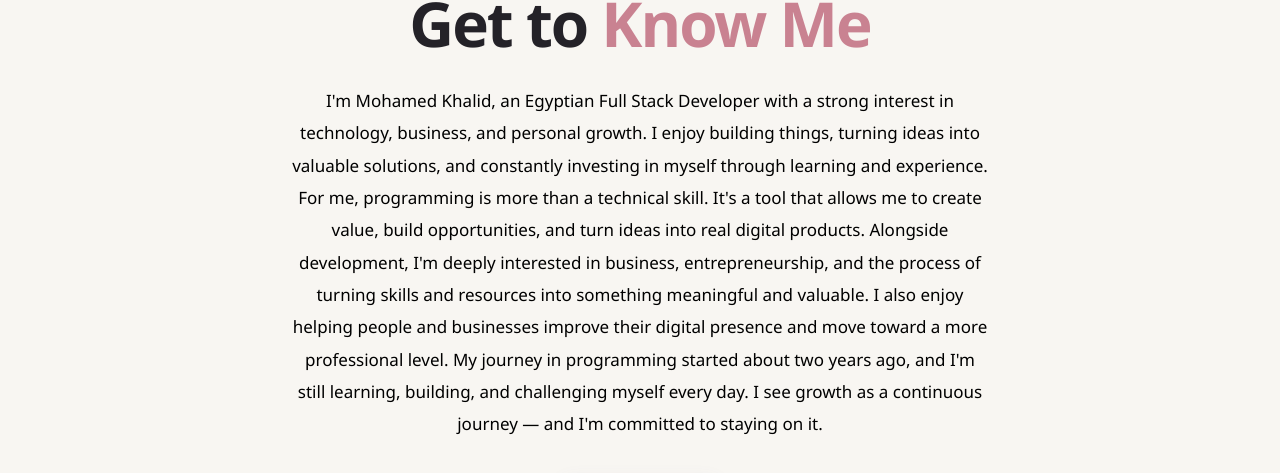
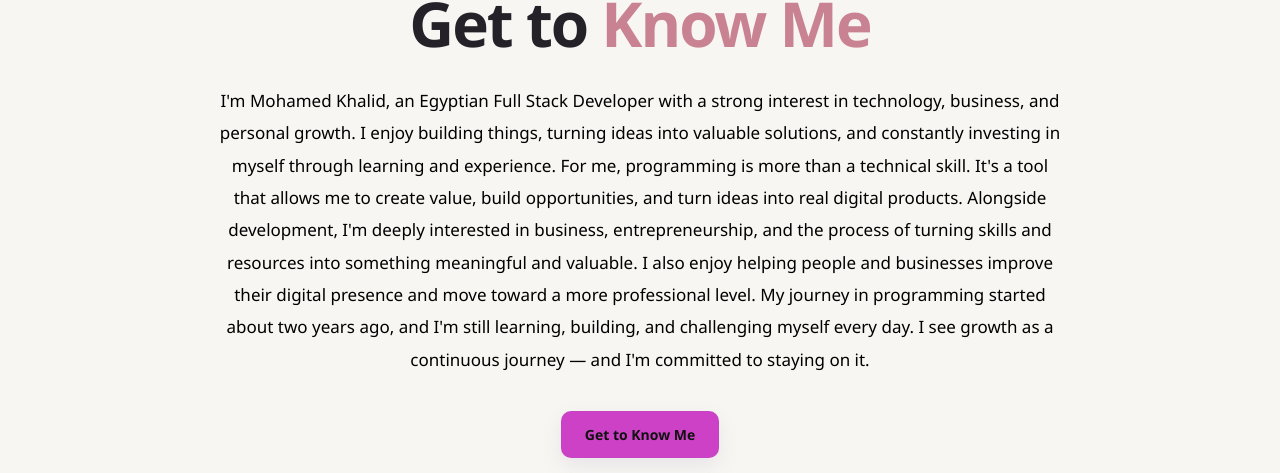
Before and after one commit to khalidmuhamadmuhamad80-arch/portfolio-frontend, a React app: page / in a window 1280 px wide. Shown: the part 943-1416 px from the top of the page. Built offline with nearby package versions, Linux system fonts and the light colour scheme; no server answers; the HTML template or start-up script is replaced by a standard one.

Commit message:
Update navbar text color

```diff
--- a/src/components/About.css
+++ b/src/components/About.css
@@ -4,7 +4,7 @@
 
 .about {
   width: 100%;
-  min-height: 65vh;
+  min-height: auto;
 
   display: flex;
   align-items: center;
@@ -82,7 +82,7 @@
 ========================================= */
 
 .about-description {
-  width: min(700px, 100%);
+  width: min(850px, 100%);
 
   margin: 28px auto 0;
 
--- a/src/components/hero.css
+++ b/src/components/hero.css
@@ -10,7 +10,7 @@
   align-items: center;
   justify-content: center;
 
-  padding: 70px 5%;
+  padding: 55px 5%;
   box-sizing: border-box;
 
   background: #f8f6f2;
@@ -24,6 +24,7 @@
   position: relative;
 
   width: min(1400px, 100%);
+  min-height: 600px;
 
   display: grid;
   grid-template-columns: 1.05fr 0.95fr;
```
